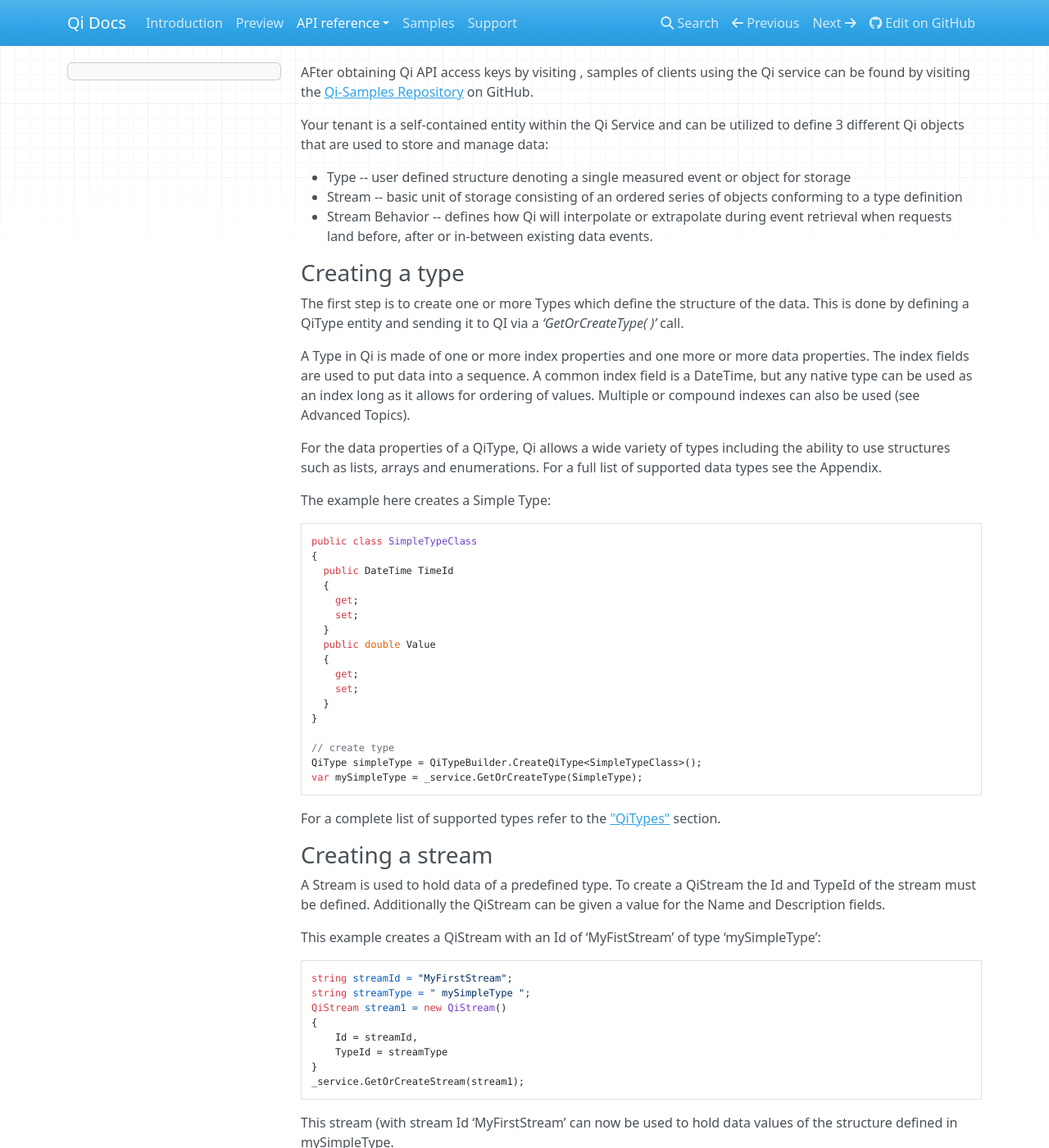
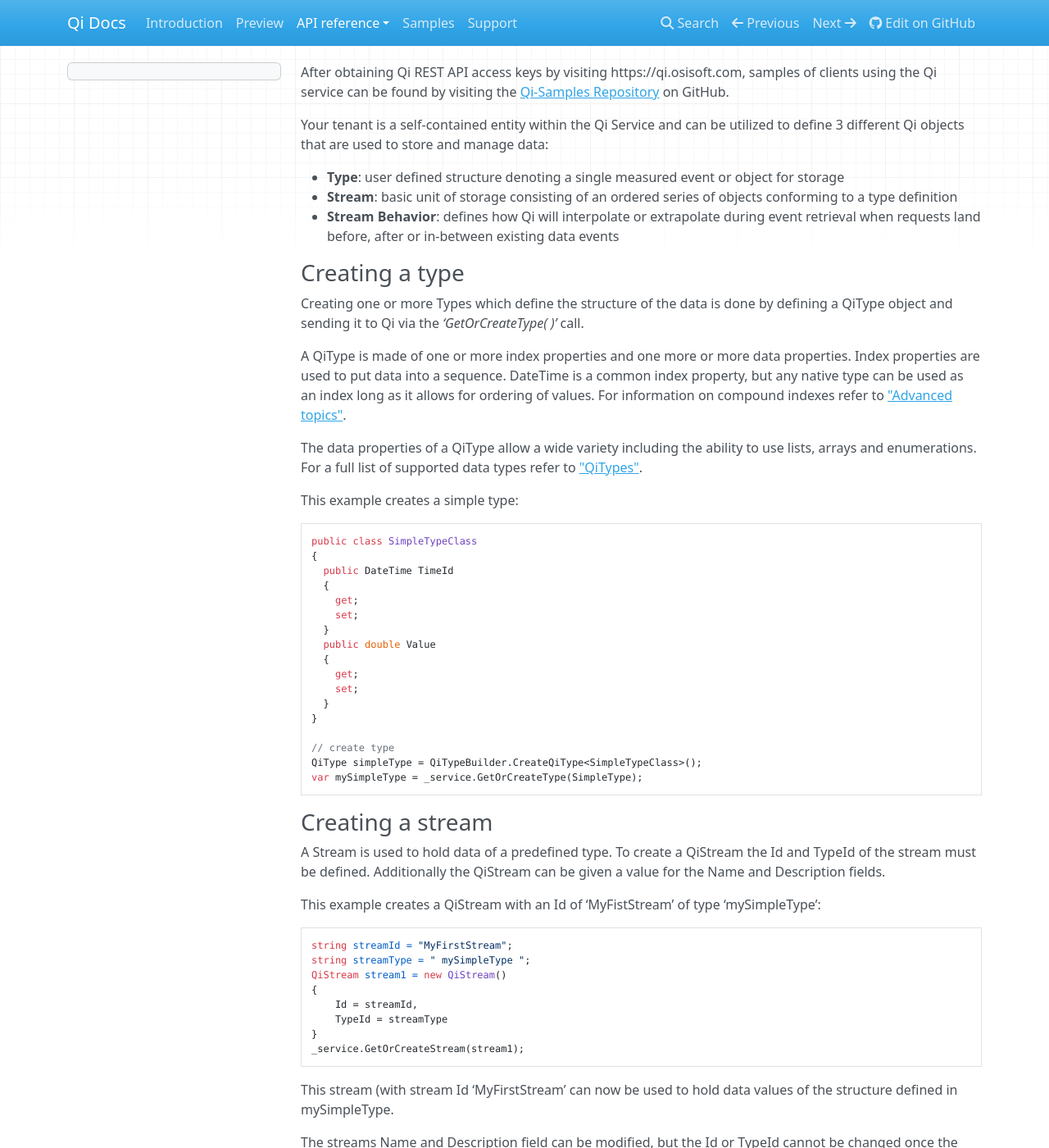
Before and after one commit to ssuryanarayanan/Qi-Docs, an MkDocs documentation site: the page built from docs/Overview.md, in a window 1280 px wide and 1400 px high. Shown: the whole window at 82% size. Built offline with MkDocs 1.6.1, drawn with Linux system fonts in a browser that asks for light colours; nearby versions of some CDN libraries; old or Windows-style settings are respelled for this version of MkDocs.

Commit message:
Update Overview.md

````diff
--- a/docs/Overview.md
+++ b/docs/Overview.md
@@ -1,20 +1,20 @@
-AFter obtaining Qi API access keys by visiting <qi.osisoft.com>, samples of clients using the Qi service can be found by visiting the <a href="https://github.com/osisoft/Qi-Samples" target="_blank">Qi-Samples Repository</a> on GitHub.
+After obtaining Qi REST API access keys by visiting https://qi.osisoft.com, samples of clients using the Qi service can be found by visiting the <a href="https://github.com/osisoft/Qi-Samples" target="_blank">Qi-Samples Repository</a> on GitHub.
 
 Your tenant is a self-contained entity within the Qi Service and can be utilized to define 3 different Qi objects that are used to store and manage data:
 
-* Type -- user defined structure denoting a single measured event or object for storage
-* Stream -- basic unit of storage consisting of an ordered series of objects conforming to a type definition
-* Stream Behavior -- defines how Qi will interpolate or extrapolate during event retrieval when requests land before, after or in-between existing data events.
+* __Type__: user defined structure denoting a single measured event or object for storage
+* __Stream__: basic unit of storage consisting of an ordered series of objects conforming to a type definition
+* __Stream Behavior__: defines how Qi will interpolate or extrapolate during event retrieval when requests land before, after or in-between existing data events
 
 ###Creating a type
 
-The first step is to create one or more Types which define the structure of the data. This is done by defining a QiType entity and sending it to QI via a *‘GetOrCreateType( )’* call.
+Creating one or more Types which define the structure of the data is done by defining a QiType object and sending it to Qi via the *‘GetOrCreateType( )’* call.
 
-A Type in Qi is made of one or more index properties and one more or more data properties. The index fields are used to put data into a sequence. A common index field is a DateTime, but any native type can be used as an index long as it allows for ordering of values. Multiple or compound indexes can also be used (see Advanced Topics).
+A QiType is made of one or more index properties and one more or more data properties. Index properties are used to put data into a sequence. DateTime is a common index property, but any native type can be used as an index long as it allows for ordering of values. For information on compound indexes refer to ["Advanced topics"](https://qi-docs.readthedocs.org/en/latest/Advanced%20Topics/).
 
-For the data properties of a QiType, Qi allows a wide variety of types including the ability to use structures such as lists, arrays and enumerations. For a full list of supported data types see the Appendix.
+The data properties of a QiType allow a wide variety including the ability to use lists, arrays and enumerations. For a full list of supported data types refer to ["QiTypes"](https://qi-docs.readthedocs.org/en/latest/QiTypes/).
 
-The example here creates a Simple Type:
+This example creates a simple type:
 ```
 public class SimpleTypeClass
 {
@@ -34,7 +34,6 @@
 QiType simpleType = QiTypeBuilder.CreateQiType<SimpleTypeClass>();
 var mySimpleType = _service.GetOrCreateType(SimpleType);
 ```
-For a complete list of supported types refer to the ["QiTypes"](https://qi-docs.readthedocs.org/en/latest/QiTypes/) section.
 
 ###Creating a stream
 A Stream is used to hold data of a predefined type.
````
